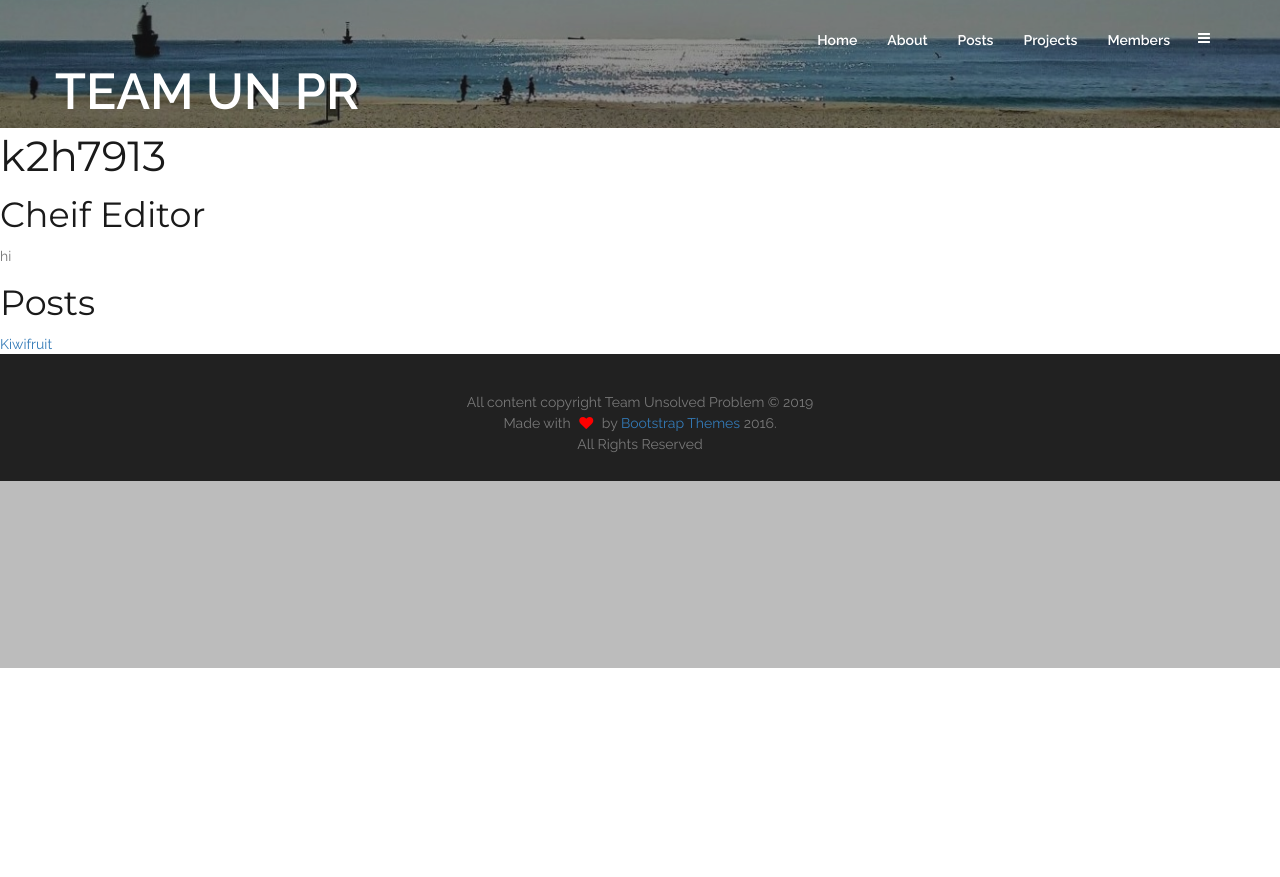
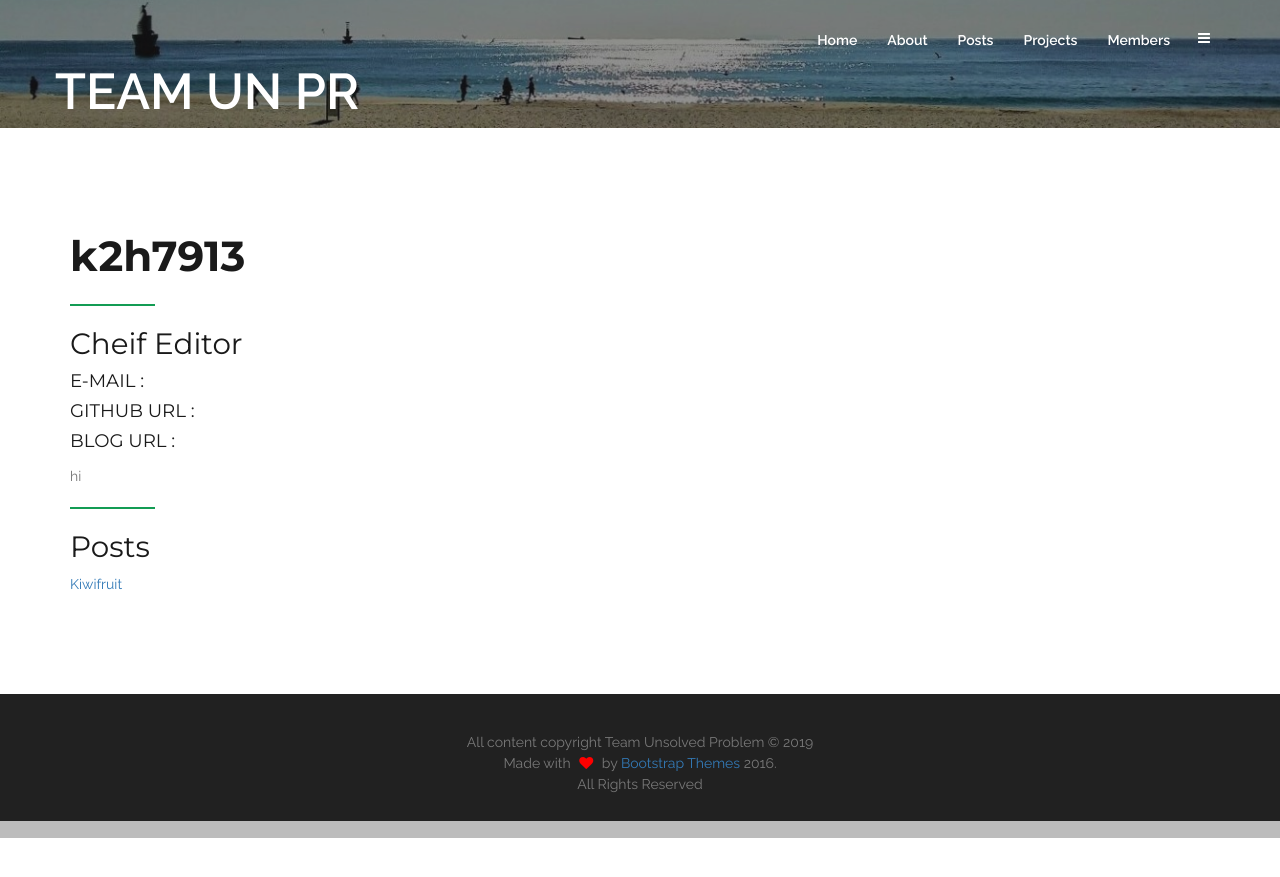
Before and after one commit to unsolvedproblem/unsolvedproblem.github.io, a Jekyll site: the page built from _authors/k2h7913.md, in a window 1280 px wide. Shown: the top 877 px of the page. Built offline with Jekyll 4.4.1, drawn with Linux system fonts in a browser that asks for light colours.

Commit message:
Update author.html

```diff
--- a/_layouts/author.html
+++ b/_layouts/author.html
@@ -1,15 +1,38 @@
 ---
 layout: default
 ---
-<h1>{{ page.name }}</h1>
-<h2>{{ page.position }}</h2>
 
+<section id="{{ page.name }}" class="about roomy-100">
+    <div class="container">
+        <div class="row">
+            <div class="main_about">
+                <div class="col-md-6">
+                    <div class="about_content">
+                        <h1><B>{{ page.name }}</B></h1>
+                        <div class="separator_left"></div>
+                        <h3>{{ page.position }}</h3>
+                        <h5>E-MAIL      :   {{ page.email }}</h5>
+                        <h5>GITHUB URL  :   {{ page.github_url }} </h5>
+                        <h5>BLOG URL : {{ page.blog_url }}</h5>
+
+                        <p>
                           {{ content }}
+                        </p>
 
-<h2>Posts</h2>
+                        <div class="separator_left"></div>
+
+                        <h3>Posts</h3>
                         <ul>
                           {% assign filtered_posts = site.posts | where: 'author', page.short_name %}
                           {% for post in filtered_posts %}
                             <li><a href="{{ post.url | prepend: site.baseurl }}">{{ post.title }}</a></li>
                           {% endfor %}
                         </ul>
+
+                    </div>
+                </div>
+
+            </div>
+        </div><!--End off row-->
+    </div><!--End off container -->
+</section> <!--End off About section -->
```
Lines whose indentation alone changed are shown as unchanged.
